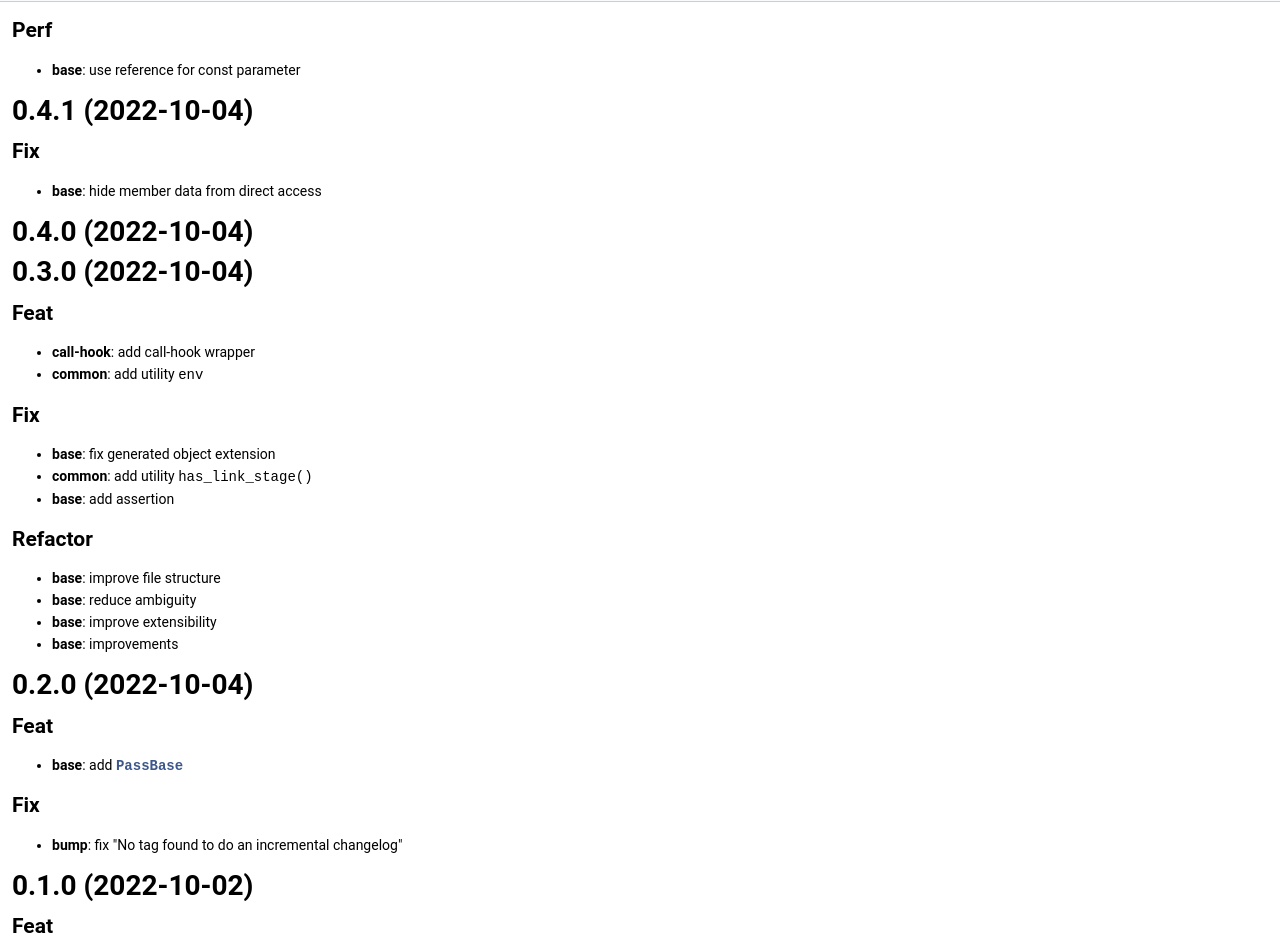
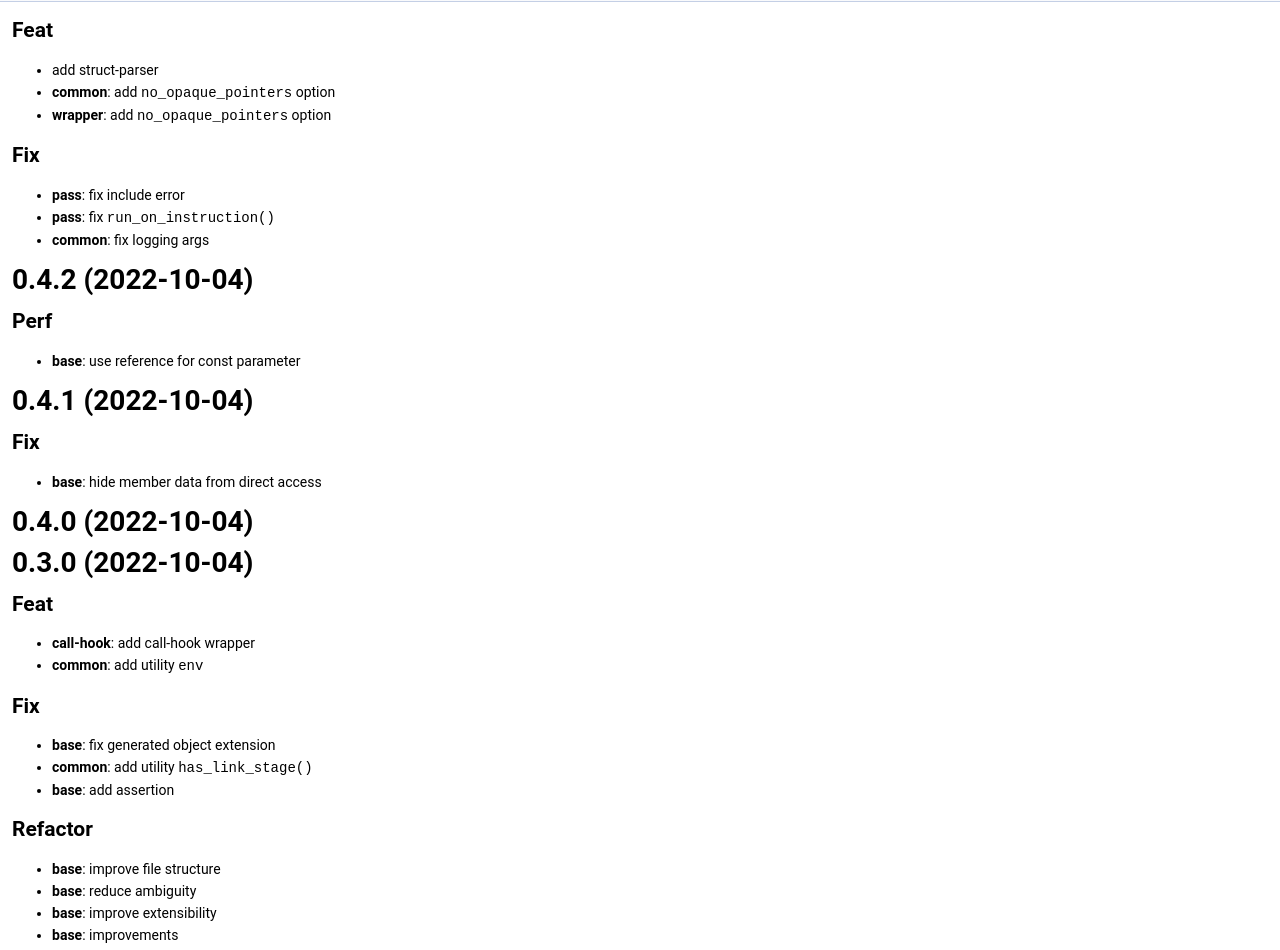
Before and after one commit to liblaf/clang-wrapper, a plain HTML site: page md_CHANGELOG.html in a window 1280 px wide. Shown: the part 150-1100 px from the top of the page. Drawn offline with Linux system fonts and the light colour scheme.

Commit message:
Deploying to gh-pages from @ liblaf/clang-wrapper@b490e462bcff240782ab1eabe615cadd1ea1f3d2 🚀

```diff
--- a/md_CHANGELOG.html
+++ b/md_CHANGELOG.html
@@ -5,7 +5,7 @@
 <meta http-equiv="X-UA-Compatible" content="IE=11"/>
 <meta name="generator" content="Doxygen 1.9.4"/>
 <meta name="viewport" content="width=device-width, initial-scale=1"/>
-<title>Clang Wrapper: 0.4.2 (2022-10-04)</title>
+<title>Clang Wrapper: 0.5.0 (2022-10-12)</title>
 <link href="tabs.css" rel="stylesheet" type="text/css"/>
 <script type="text/javascript" src="jquery.js"></script>
 <script type="text/javascript" src="dynsections.js"></script>
@@ -62,39 +62,55 @@ $(function() {
 
 </div><!-- top -->
 <div><div class="header">
-  <div class="headertitle"><div class="title">0.4.2 (2022-10-04) </div></div>
+  <div class="headertitle"><div class="title">0.5.0 (2022-10-12) </div></div>
 </div><!--header-->
 <div class="contents">
 <div class="textblock"><h2><a class="anchor" id="autotoc_md1"></a>
+Feat</h2>
+<ul>
+<li>add struct-parser</li>
+<li><b>common</b>: add <code>no_opaque_pointers</code> option</li>
+<li><b>wrapper</b>: add <code>no_opaque_pointers</code> option</li>
+</ul>
+<h2><a class="anchor" id="autotoc_md2"></a>
+Fix</h2>
+<ul>
+<li><b>pass</b>: fix include error</li>
+<li><b>pass</b>: fix <code>run_on_instruction()</code></li>
+<li><b>common</b>: fix logging args</li>
+</ul>
+<h1><a class="anchor" id="autotoc_md3"></a>
+0.4.2 (2022-10-04)</h1>
+<h2><a class="anchor" id="autotoc_md4"></a>
 Perf</h2>
 <ul>
 <li><b>base</b>: use reference for const parameter</li>
 </ul>
-<h1><a class="anchor" id="autotoc_md2"></a>
+<h1><a class="anchor" id="autotoc_md5"></a>
 0.4.1 (2022-10-04)</h1>
-<h2><a class="anchor" id="autotoc_md3"></a>
+<h2><a class="anchor" id="autotoc_md6"></a>
 Fix</h2>
 <ul>
 <li><b>base</b>: hide member data from direct access</li>
 </ul>
-<h1><a class="anchor" id="autotoc_md4"></a>
+<h1><a class="anchor" id="autotoc_md7"></a>
 0.4.0 (2022-10-04)</h1>
-<h1><a class="anchor" id="autotoc_md5"></a>
+<h1><a class="anchor" id="autotoc_md8"></a>
 0.3.0 (2022-10-04)</h1>
-<h2><a class="anchor" id="autotoc_md6"></a>
+<h2><a class="anchor" id="autotoc_md9"></a>
 Feat</h2>
 <ul>
 <li><b>call-hook</b>: add call-hook wrapper</li>
 <li><b>common</b>: add utility <code>env</code></li>
 </ul>
-<h2><a class="anchor" id="autotoc_md7"></a>
+<h2><a class="anchor" id="autotoc_md10"></a>
 Fix</h2>
 <ul>
 <li><b>base</b>: fix generated object extension</li>
 <li><b>common</b>: add utility <code>has_link_stage()</code></li>
 <li><b>base</b>: add assertion</li>
 </ul>
-<h2><a class="anchor" id="autotoc_md8"></a>
+<h2><a class="anchor" id="autotoc_md11"></a>
 Refactor</h2>
 <ul>
 <li><b>base</b>: improve file structure</li>
@@ -102,21 +118,21 @@ Refactor</h2>
 <li><b>base</b>: improve extensibility</li>
 <li><b>base</b>: improvements</li>
 </ul>
-<h1><a class="anchor" id="autotoc_md9"></a>
+<h1><a class="anchor" id="autotoc_md12"></a>
 0.2.0 (2022-10-04)</h1>
-<h2><a class="anchor" id="autotoc_md10"></a>
+<h2><a class="anchor" id="autotoc_md13"></a>
 Feat</h2>
 <ul>
 <li><b>base</b>: add <code><a class="el" href="classPassBase.html">PassBase</a></code></li>
 </ul>
-<h2><a class="anchor" id="autotoc_md11"></a>
+<h2><a class="anchor" id="autotoc_md14"></a>
 Fix</h2>
 <ul>
 <li><b>bump</b>: fix "No tag found to do an incremental changelog"</li>
 </ul>
-<h1><a class="anchor" id="autotoc_md12"></a>
+<h1><a class="anchor" id="autotoc_md15"></a>
 0.1.0 (2022-10-02)</h1>
-<h2><a class="anchor" id="autotoc_md13"></a>
+<h2><a class="anchor" id="autotoc_md16"></a>
 Feat</h2>
 <ul>
 <li><b>wrapper</b>: add common utilities </li>
--- a/search/all_0.js
+++ b/search/all_0.js
@@ -1,4 +1,4 @@
 var searchData=
 [
-  ['0_2e4_2e2_20_282022_2d10_2d04_29_0',['0.4.2 (2022-10-04)',['../md_CHANGELOG.html',1,'']]]
+  ['0_2e5_2e0_20_282022_2d10_2d12_29_0',['0.5.0 (2022-10-12)',['../md_CHANGELOG.html',1,'']]]
 ];
--- a/search/pages_0.js
+++ b/search/pages_0.js
@@ -1,4 +1,4 @@
 var searchData=
 [
-  ['0_2e4_2e2_20_282022_2d10_2d04_29_0',['0.4.2 (2022-10-04)',['../md_CHANGELOG.html',1,'']]]
+  ['0_2e5_2e0_20_282022_2d10_2d12_29_0',['0.5.0 (2022-10-12)',['../md_CHANGELOG.html',1,'']]]
 ];
```
Also changed, not shown: pages.html (+1 -1 lines).
